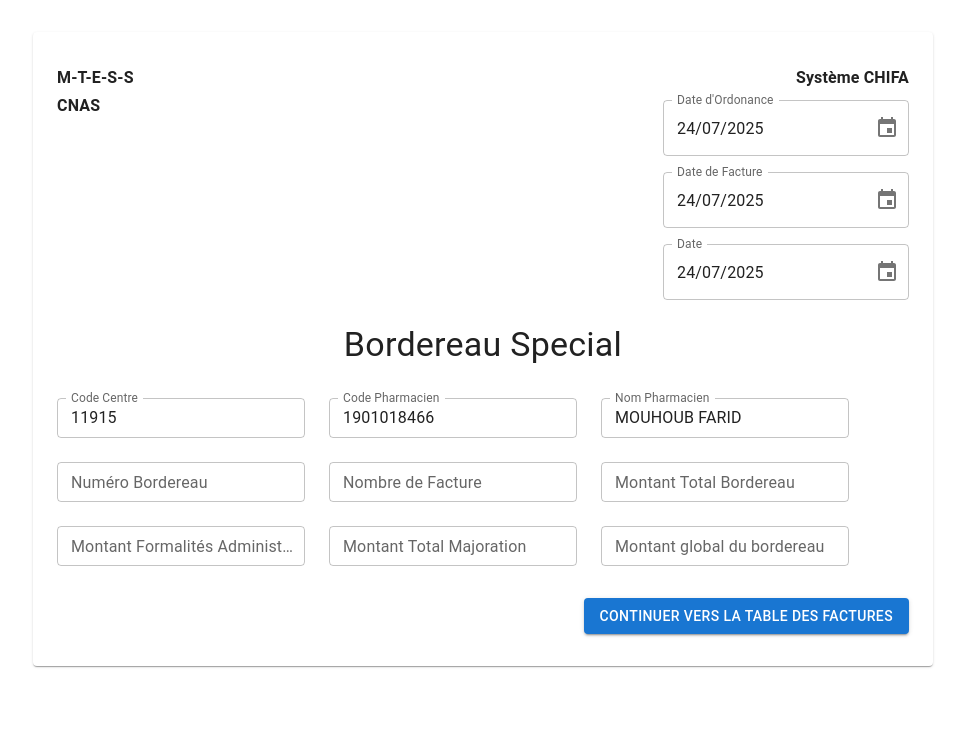
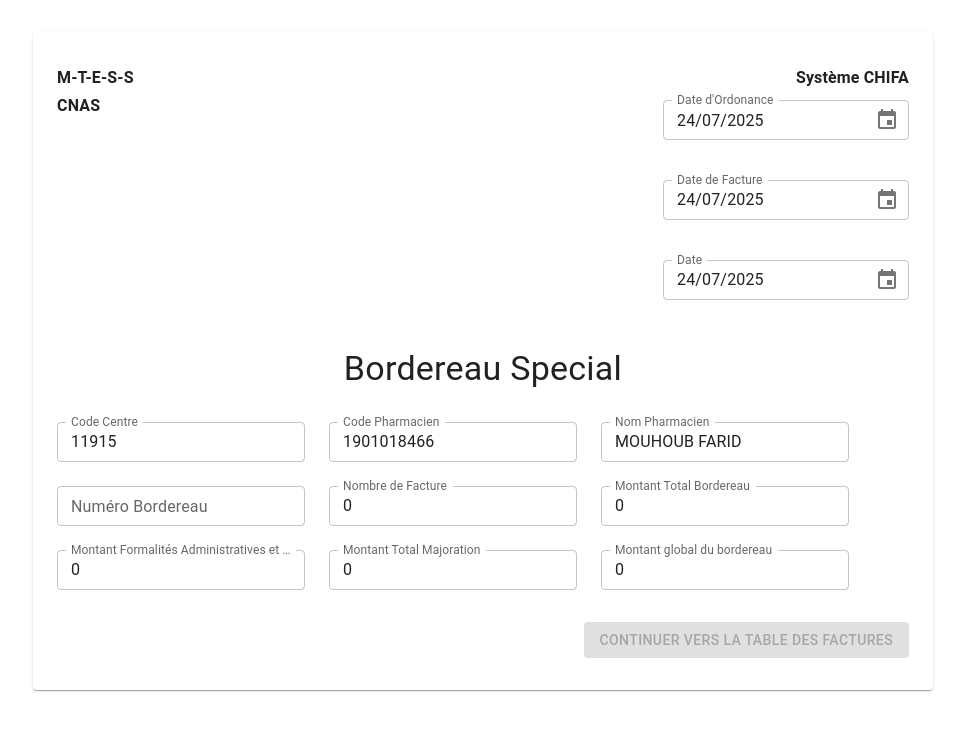
Before and after one commit to Iyed-Mouhoub/Special-Statement-for-Pharmacy, a React (Create React App) app: page / in a window 1280 px wide. Shown: the top 730 px of the page, without its empty margins (157-1122 px from the left). Built offline with nearby package versions, Linux system fonts and the light colour scheme; what @react-pdf/renderer would draw is missing.

Commit message:
everything works. about to change date format in page 2

```diff
--- a/src/Page1.js
+++ b/src/Page1.js
@@ -21,7 +21,7 @@ import { useEffect } from "react";
 
 import { fr } from "date-fns/locale";
 
-// Add these fields to your validation schema:
+// Validation schema
 const schema = yup.object().shape({
   dateDOrdonance: yup
     .date()
@@ -76,6 +76,7 @@ const schema = yup.object().shape({
 
 export default function Page1() {
   const navigate = useNavigate();
+
   function parseDate(val) {
     if (!val) return new Date();
     if (val instanceof Date) return val;
@@ -102,19 +103,23 @@ export default function Page1() {
         nomPharmacien: "MOUHOUB FARID",
         codeCentre: "11915",
         numeroDeBordereau: "",
+        nombreTotalFactures: 0,
+        montantTotalBordereau: 0,
+        montantFormalites: 0,
+        montantTotalMajoration: 0,
+        montantGlobalBordereau: 0
       };
-
-
 
   const {
     control,
     handleSubmit,
     watch,
     trigger,
-  formState: { errors }
+    formState: { errors, isValid }
   } = useForm({
     resolver: yupResolver(schema),
-  defaultValues
+    defaultValues,
+    mode: 'onChange' // This enables real-time validation
   });
 
   const watchedValues = watch();
@@ -124,14 +129,18 @@ useEffect(() => {
     sessionStorage.setItem("page1data", JSON.stringify(watchedValues));
   }, [watchedValues]);
 
+  const onSubmit = async (data) => {
+    // Trigger validation on all fields before submitting
+    const isFormValid = await trigger();
 
-  const onSubmit = (data) => {
+    if (isFormValid) {
       sessionStorage.setItem("page1data", JSON.stringify(data));
       navigate("/table");
+    }
   };
 
   return (
-    <LocalizationProvider dateAdapter={AdapterDateFns} locale={fr}>
+    <LocalizationProvider dateAdapter={AdapterDateFns} adapterLocale={fr}>
       <Container maxWidth="md" component={Paper} sx={{ p: 4, mt: 4, mb: 4 }}>
         {/* Header */}
         <Grid container justifyContent="space-between" alignItems="flex-start" mb={3}>
@@ -159,23 +168,20 @@ useEffect(() => {
                     value={field.value}
                     onChange={(date) => {
                       field.onChange(date);
-        trigger(field.name);  // trigger validation immediately on change
+                      trigger(field.name);
                     }}
-      onBlur={field.onBlur}
-      onError={() => {}}      // ensures MUI DatePicker correctly flags errors
-      maxDate={new Date()}   // optionally restrict future dates in picker UI
-      renderInput={(params) => (
-        <TextField
-          {...params}
-          size="small"
-          error={!!errors.dateDOrdonance}
-          helperText={errors.dateDOrdonance?.message || " "}
+                    maxDate={new Date()}
+                    slotProps={{
+                      textField: {
+                        size: "small",
+                        error: !!errors.dateDOrdonance,
+                        helperText: errors.dateDOrdonance?.message || " ",
+                        onBlur: field.onBlur
+                      }
+                    }}
                   />
                 )}
               />
-  )}
-/>
-
 
               {/* Date de Facture */}
               <Controller
@@ -190,21 +196,18 @@ useEffect(() => {
                       field.onChange(date);
                       trigger(field.name);
                     }}
-      onBlur={field.onBlur}
-      onError={() => {}}
                     maxDate={new Date()}
-      renderInput={(params) => (
-        <TextField
-          {...params}
-          size="small"
-          error={!!errors.dateDeFacture}
-          helperText={errors.dateDeFacture?.message || " "}
+                    slotProps={{
+                      textField: {
+                        size: "small",
+                        error: !!errors.dateDeFacture,
+                        helperText: errors.dateDeFacture?.message || " ",
+                        onBlur: field.onBlur
+                      }
+                    }}
                   />
                 )}
               />
-  )}
-/>
-
 
               {/* Date */}
               <Controller
@@ -219,21 +222,18 @@ useEffect(() => {
                       field.onChange(date);
                       trigger(field.name);
                     }}
-      onBlur={field.onBlur}
-      onError={() => {}}
                     maxDate={new Date()}
-      renderInput={(params) => (
-        <TextField
-          {...params}
-          size="small"
-          error={!!errors.date}
-          helperText={errors.date?.message || " "}
+                    slotProps={{
+                      textField: {
+                        size: "small",
+                        error: !!errors.date,
+                        helperText: errors.date?.message || " ",
+                        onBlur: field.onBlur
+                      }
+                    }}
                   />
                 )}
               />
-  )}
-/>
-
             </Stack>
           </Grid>
         </Grid>
@@ -282,18 +282,18 @@ useEffect(() => {
             <Controller
               name="nomPharmacien"
               control={control}
-    defaultValue="MOUHOUB FARID"
               render={({ field }) => (
                 <TextField
                   {...field}
                   label="Nom Pharmacien"
                   fullWidth
                   size="small"
+                  error={!!errors.nomPharmacien}
+                  helperText={errors.nomPharmacien?.message}
                 />
               )}
             />
           </Grid>
-
 
           <Grid item xs={6}>
             <Controller
@@ -319,6 +319,7 @@ useEffect(() => {
                 <TextField
                   {...field}
                   label="Nombre de Facture"
+                  type="number"
                   fullWidth
                   size="small"
                   error={!!errors.nombreTotalFactures}
@@ -336,6 +337,8 @@ useEffect(() => {
                 <TextField
                   {...field}
                   label="Montant Total Bordereau"
+                  type="number"
+                  step="0.01"
                   fullWidth
                   size="small"
                   error={!!errors.montantTotalBordereau}
@@ -352,6 +355,8 @@ useEffect(() => {
                 <TextField
                   {...field}
                   label="Montant Formalités Administratives et Électroniques"
+                  type="number"
+                  step="0.01"
                   fullWidth
                   size="small"
                   error={!!errors.montantFormalites}
@@ -368,6 +373,8 @@ useEffect(() => {
                 <TextField
                   {...field}
                   label="Montant Total Majoration"
+                  type="number"
+                  step="0.01"
                   fullWidth
                   size="small"
                   error={!!errors.montantTotalMajoration}
@@ -384,6 +391,8 @@ useEffect(() => {
                 <TextField
                   {...field}
                   label="Montant global du bordereau"
+                  type="number"
+                  step="0.01"
                   fullWidth
                   size="small"
                   error={!!errors.montantGlobalBordereau}
@@ -396,7 +405,11 @@ useEffect(() => {
 
         {/* Submit button */}
         <Box textAlign="right">
-          <Button variant="contained" onClick={handleSubmit(onSubmit)}>
+          <Button
+            variant="contained"
+            onClick={handleSubmit(onSubmit)}
+            disabled={!isValid}
+          >
             Continuer vers la table des factures
           </Button>
         </Box>
```
Lines whose indentation alone changed are shown as unchanged.
